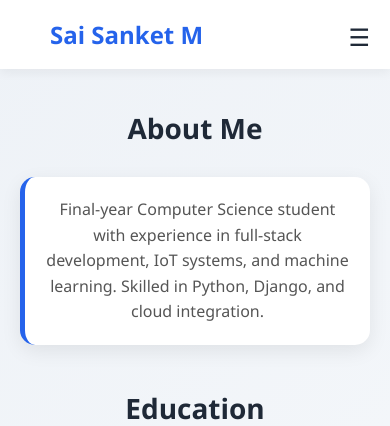
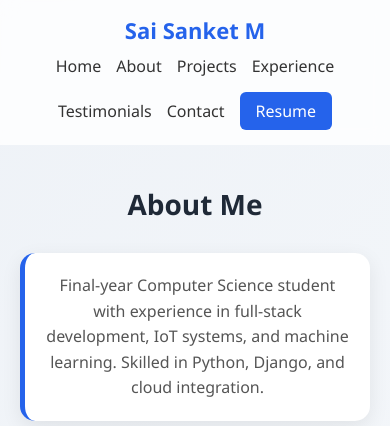
Before and after one commit to saisanket232/portfolio, a Django app: page /about/ in a window 390 px wide. Shown: the top 426 px of the page. Run offline with Django 4.2, Linux system fonts and the light colour scheme.

Commit message:
Upgrade navbar to modern design - remove hamburger menu
- Remove hamburger toggle completely
- Implement clean, modern navbar with glassmorphism effect
- Add smooth hover underline animations
- Style resume button as highlighted CTA
- Simplify mobile responsive design with flex-wrap
- Remove all JavaScript toggle functionality

```diff
--- a/portfolio_project/portfolio/static/css/style.css
+++ b/portfolio_project/portfolio/static/css/style.css
@@ -13,48 +13,66 @@ body {
 }
 
 /* NAVBAR */
-nav {
+.navbar {
     display: flex;
     justify-content: space-between;
     align-items: center;
-    padding: 18px 50px;
-    background: white;
-    box-shadow: 0 4px 10px rgba(0,0,0,0.05);
+    padding: 18px 60px;
+    background: rgba(255, 255, 255, 0.8);
+    backdrop-filter: blur(10px);
     position: sticky;
     top: 0;
-    z-index: 100;
-    position: relative;
+    z-index: 1000;
 }
 
-nav h2 {
+/* LOGO */
+.logo {
+    font-size: 22px;
+    font-weight: 700;
     color: #2563eb;
-    font-weight: 700;
 }
 
-nav a {
+/* LINKS */
+.nav-links {
+    display: flex;
+    gap: 25px;
+    align-items: center;
+}
+
+.nav-links a {
     text-decoration: none;
     color: #333;
     font-weight: 500;
-    transition: 0.2s;
+    position: relative;
+    transition: 0.3s;
 }
 
-nav a:hover {
-    color: #2563eb;
+/* Hover underline effect */
+.nav-links a::after {
+    content: "";
+    position: absolute;
+    width: 0%;
+    height: 2px;
+    left: 0;
+    bottom: -5px;
+    background: #2563eb;
+    transition: 0.3s;
 }
 
-/* NAV LINKS */
-.nav-links {
-    display: flex;
-    align-items: center;
-    gap: 20px;
-    transition: all 0.3s ease;
+.nav-links a:hover::after {
+    width: 100%;
 }
 
-/* HAMBURGER */
-.menu-toggle {
-    display: none;  /* Hidden by default on desktop */
-    font-size: 24px;
-    cursor: pointer;
+/* Resume button */
+.resume-nav {
+    padding: 8px 16px;
+    background: #2563eb;
+    color: white !important;
+    border-radius: 6px;
+}
+
+.resume-nav:hover {
+    background: #1e40af;
 }
 
 /* CONTAINER */
@@ -214,39 +232,16 @@ button:hover {
 
 /* RESPONSIVE */
 @media (max-width: 768px) {
-
-    nav {
+    .navbar {
         flex-direction: column;
-        align-items: flex-start;
-    }
-
-    .menu-toggle {
-        display: block;  /* Show hamburger on mobile */
-        position: absolute;
-        right: 20px;
-        top: 20px;
+        gap: 10px;
+        padding: 15px;
     }
 
     .nav-links {
-        display: none;
-        flex-direction: column;
-        width: 100%;
-        background: white;
-        position: absolute;
-        top: 60px;
-        left: 0;
-        padding: 15px;
-        border-radius: 8px;
-        box-shadow: 0 10px 20px rgba(0,0,0,0.1);
-    }
-
-    .nav-links a {
-        padding: 10px 0;
-        width: 100%;
-    }
-
-    .nav-links.active {
-        display: flex;
+        flex-wrap: wrap;
+        justify-content: center;
+        gap: 15px;
     }
 
     .hero h1 {
--- a/portfolio_project/portfolio/templates/base.html
+++ b/portfolio_project/portfolio/templates/base.html
@@ -9,23 +9,17 @@
 </head>
 <body>
 
-<nav>
-    <h2>Sai Sanket M</h2>
+<nav class="navbar">
+    <div class="logo">Sai Sanket M</div>
 
-    <!-- Hamburger -->
-    <div class="menu-toggle" onclick="toggleMenu()">
-        ☰
-    </div>
-
-    <!-- Nav Links -->
-    <div class="nav-links" id="navLinks">
+    <div class="nav-links">
         <a href="/">Home</a>
         <a href="/about/">About</a>
         <a href="/projects/">Projects</a>
         <a href="/experience/">Experience</a>
         <a href="/testimonials/">Testimonials</a>
         <a href="/contact/">Contact</a>
-        <a href="{% static 'resume/Sai_Sanket_Resume.pdf' %}" download>Resume</a>
+        <a href="{% static 'resume/Sai_Sanket_Resume.pdf' %}" download class="resume-nav">Resume</a>
     </div>
 </nav>
 
@@ -33,12 +27,5 @@
     {% block content %}{% endblock %}
 </div>
 
-<script>
-function toggleMenu() {
-    const nav = document.getElementById("navLinks");
-    nav.classList.toggle("active");
-}
-</script>
-
 </body>
 </html>
```
